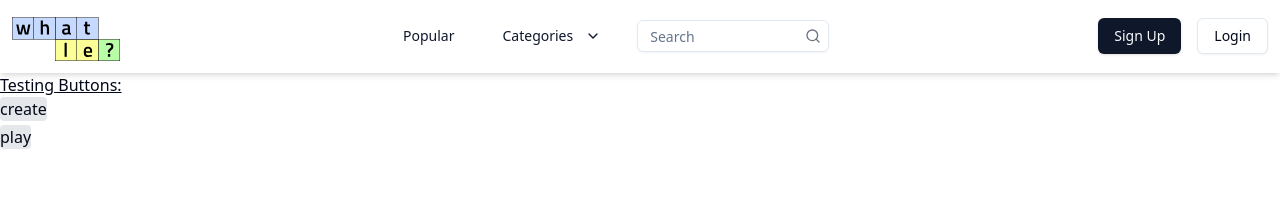
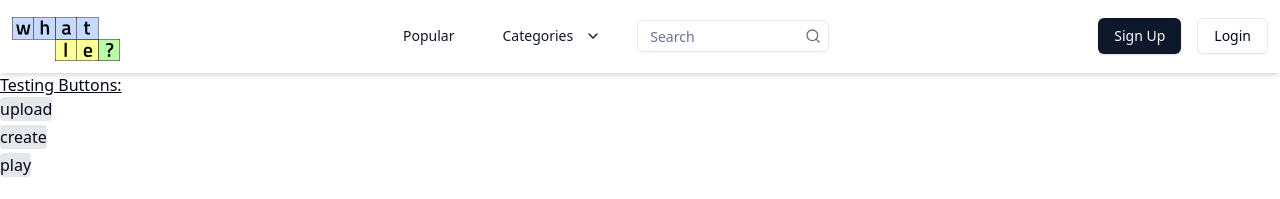
Before and after one commit to brianramirezUF/whatle, a Next.js app: page / in a window 1280 px wide. Shown: the top 199 px of the page. Built offline with nearby package versions, Linux system fonts and the light colour scheme.

Commit message:
Update page.tsx

```diff
--- a/src/app/page.tsx
+++ b/src/app/page.tsx
@@ -8,7 +8,8 @@ export default function Home() {
       <NavBar></NavBar>
       <ul>
         <li className='underline table'>Testing Buttons:</li>
-        <li className='rounded mb-1 table bg-gray-200'><RedirectButton url="/create-game" text="create" /></li>
+        <li className='rounded mb-1 table bg-gray-200'><RedirectButton url="/upload" text="upload" /></li>
+        <li className='rounded mb-1 table bg-gray-200'><RedirectButton url="/create" text="create" /></li>
         <li className='rounded mb-1 table bg-gray-200'><RedirectButton url="/play" text="play" /></li>
       </ul>
     </>
```
